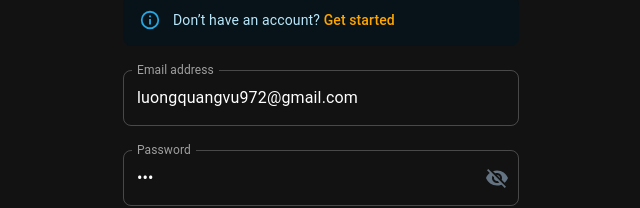
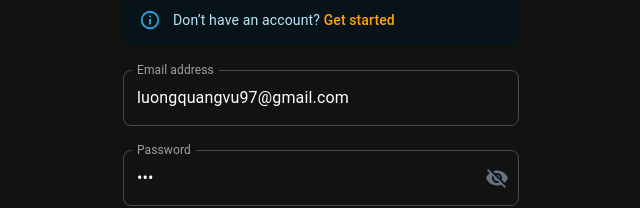
Before and after one commit to BahnMiFPS/codercomm, a React (Create React App) app: page /login in a window 1280 px wide. Shown: the part 306-514 px from the top of the page, without its empty margins (319-959 px from the left). Built offline with nearby package versions, Linux system fonts and the light colour scheme; no server answers.

Commit message:
update new email

```diff
--- a/src/pages/LoginPage.js
+++ b/src/pages/LoginPage.js
@@ -25,7 +25,7 @@ const LoginSchema = Yup.object().shape({
 })
 
 const defaultValues = {
-	email: "luongquangvu972@gmail.com",
+	email: "luongquangvu97@gmail.com",
 	password: "123",
 	remember: true,
 }
```
